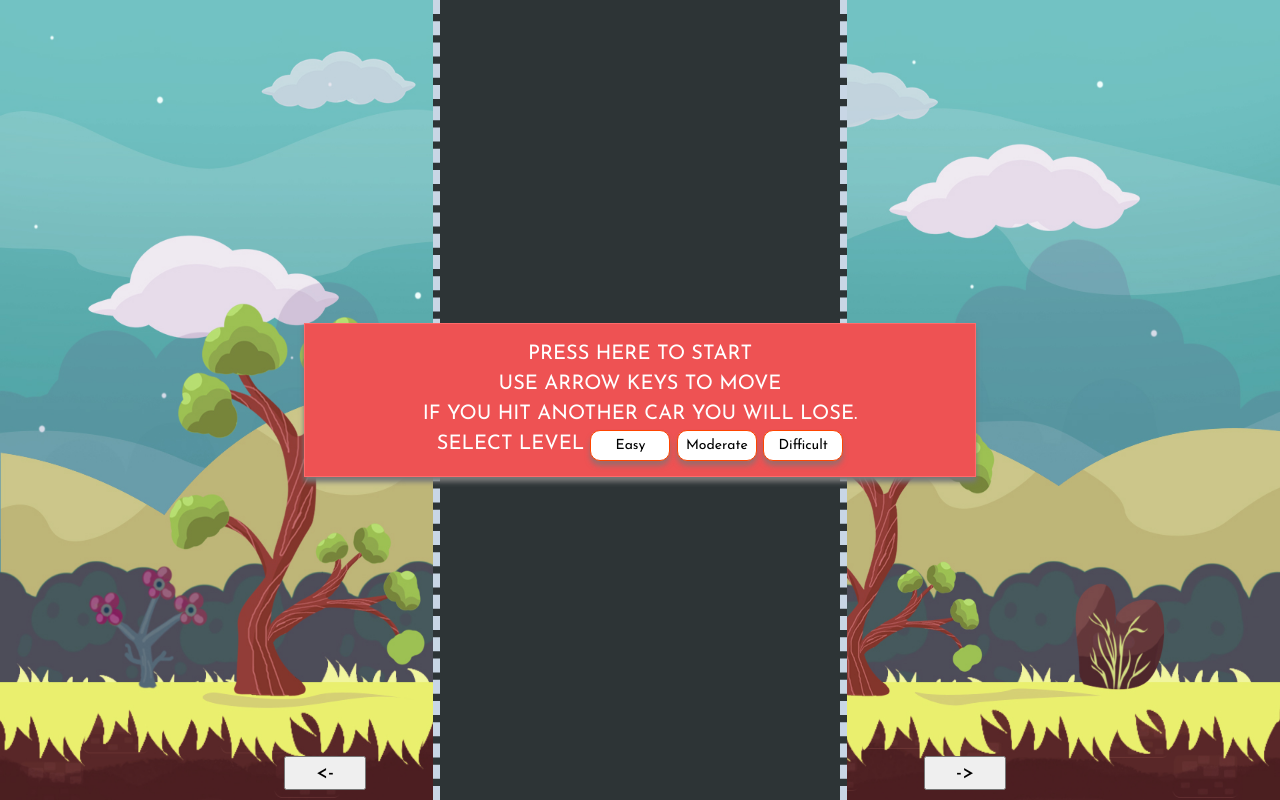
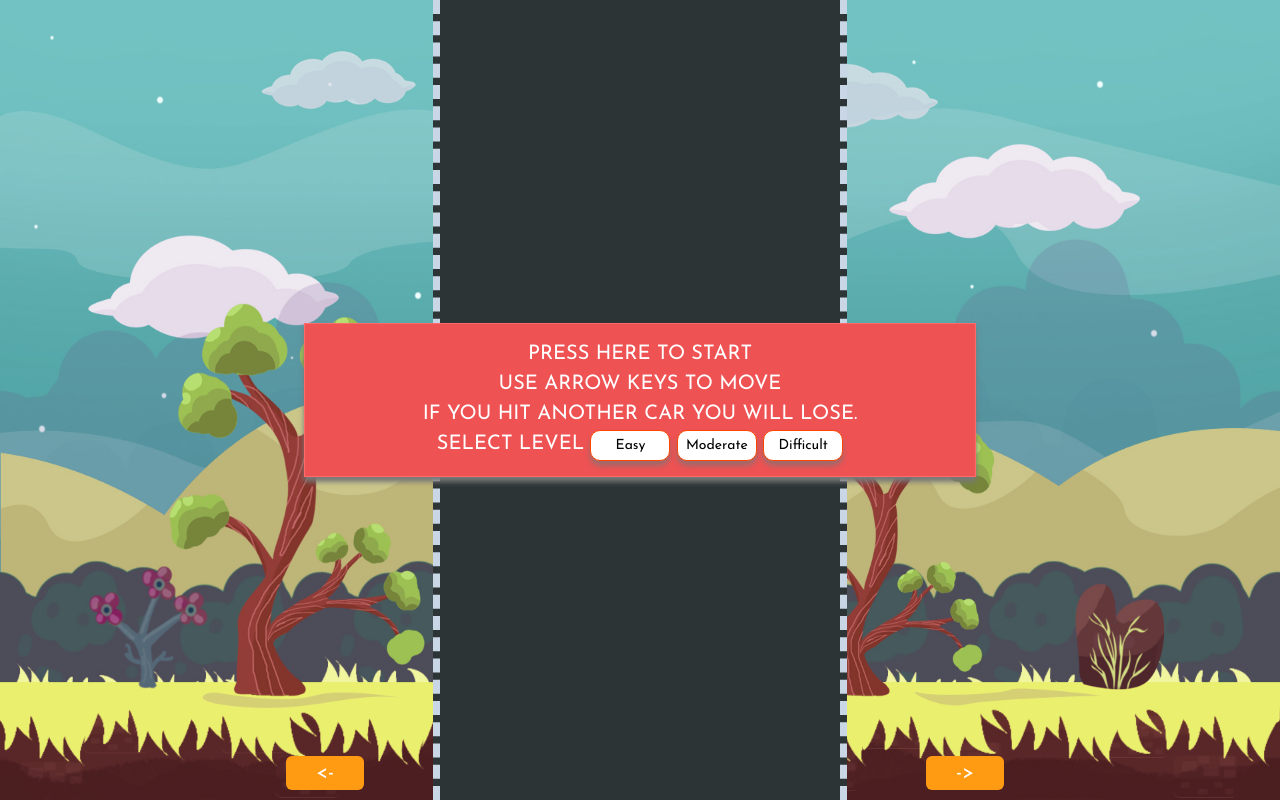
Before and after one commit to AlanPratama/spanca-games, a website: page game/Car-Racer-Vanilla-JS-main/index.html in a window 1280 px wide. Drawn offline with Linux system fonts and the light colour scheme.

Commit message:
Update styles.css

```diff
--- a/game/Car-Racer-Vanilla-JS-main/styles.css
+++ b/game/Car-Racer-Vanilla-JS-main/styles.css
@@ -113,6 +113,10 @@
 }
 
 .konsole button{
-    padding: 5px 30px;
+    padding: 7px 30px;
+    border-radius: 6px;
     font-size: 20px;
+    background-color: #ff9b13;
+    color: white;
+    border: none;
 }
```
